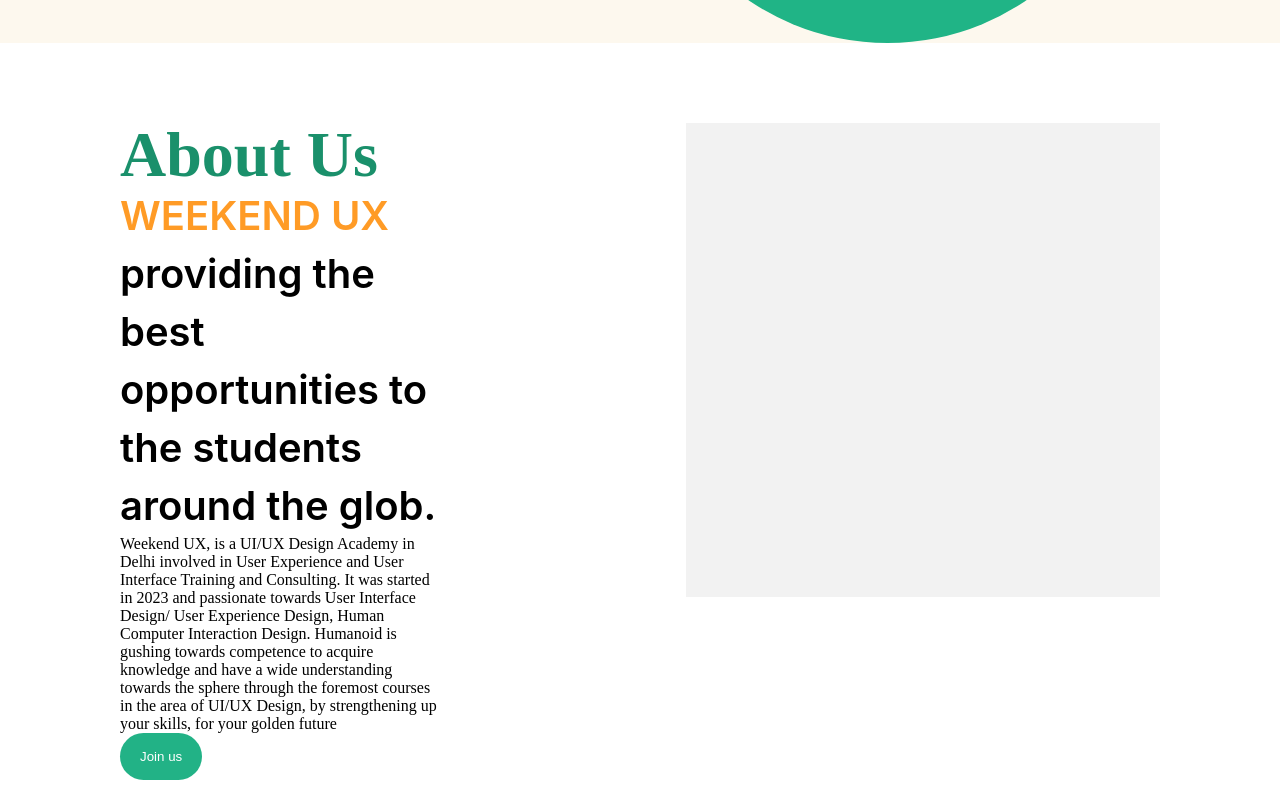
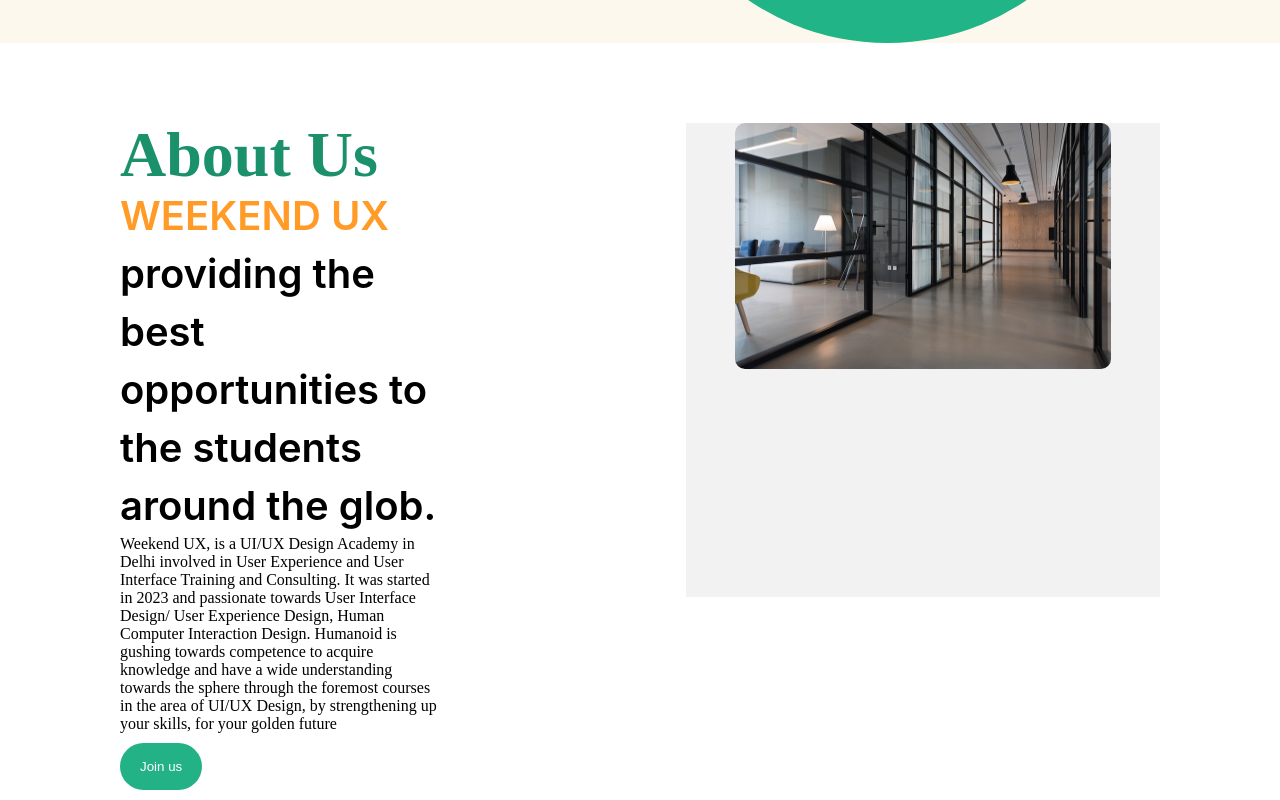
Before and after one commit to bilaltariq7479/ReactAssignment_1, a React (Create React App) app: page / in a window 1280 px wide. Shown: the part 560-1360 px from the top of the page. Built offline with nearby package versions, Linux system fonts and the light colour scheme.

Commit message:
updating index.css and aboutup component

```diff
--- a/src/index.css
+++ b/src/index.css
@@ -110,7 +110,8 @@
   background: #22B286;
   border: none;
   outline: none;
-  color: #fff;;
+  color: #fff;
+  margin-top: 10px;
 }
 .about_imgs{
   padding: 80px 120px;
@@ -120,3 +121,8 @@
   width: 474px;
   background: #F2F2F2;
 }
+.aboutimg1div img{
+  width: 376px;
+  height: 246px;
+  border-radius: 10px;
+}
--- a/src/pages/aboutus/index.jsx
+++ b/src/pages/aboutus/index.jsx
@@ -1,5 +1,5 @@
 import React from "react";
-import aboutimg1 from '../../assets/aboutimg1.jpg'
+import aboutimg1 from "../../assets/aboutimg1.jpg";
 const Aboutus = () => {
   return (
     <div className="aboutus_page">
@@ -25,8 +25,10 @@
           </div>
           <div className="about_imgs">
             <div className="about_img_bg">
-                <div className="aboutimg1div"></div>
-                <div className="aboutimg2div"></div>
+              <div className="aboutimg1div">
+                <img src={aboutimg1} alt="" />
+              </div>
+              <div className="aboutimg2div"></div>
             </div>
           </div>
         </div>
```
